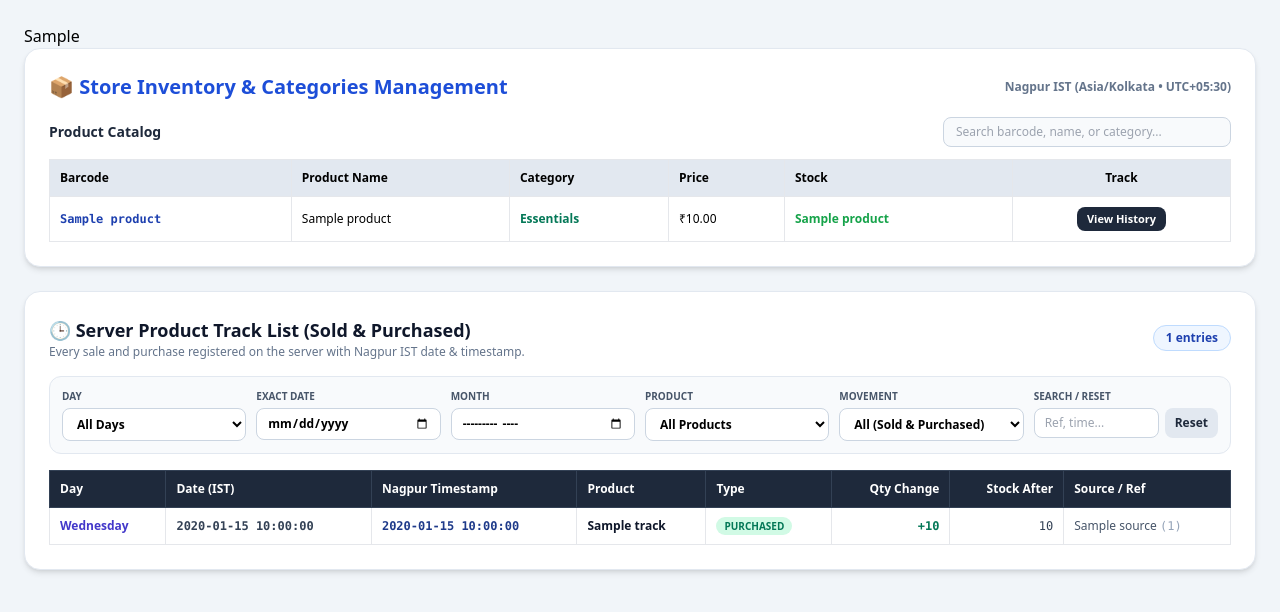
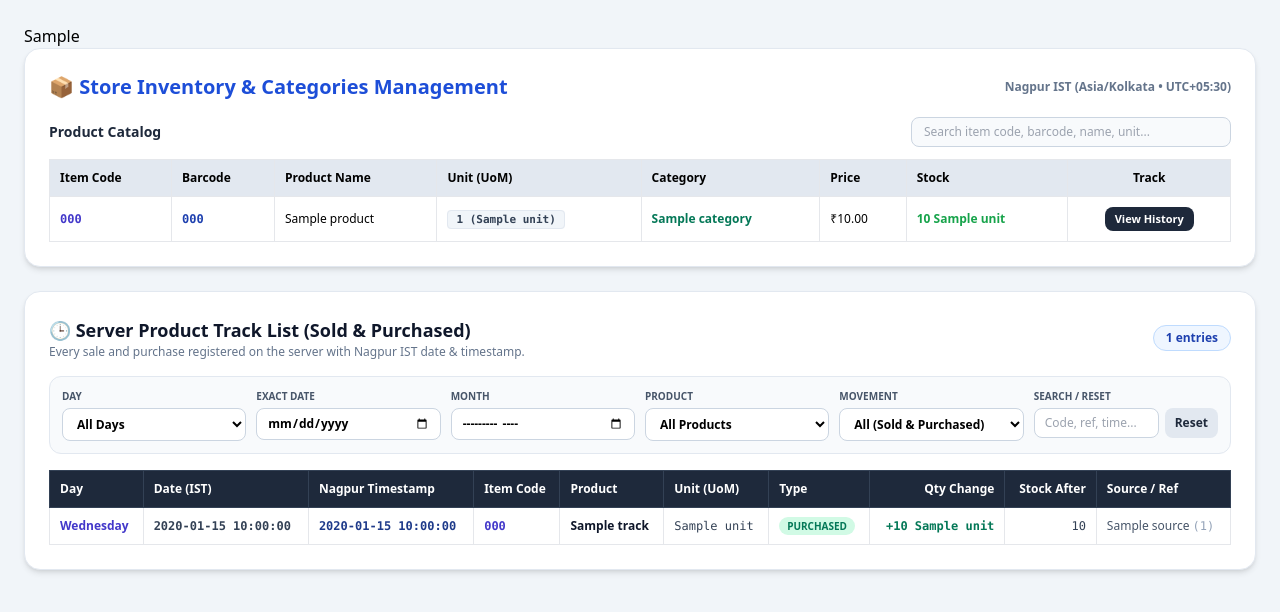
Before and after one commit to yedaboiii/gupta-grocery, a Flask app: template templates/inventory.html in a window 1280 px wide. Shown: the top 612 px of the page. Run offline with Flask 3, Linux system fonts and the light colour scheme; the template is opened without the code that fills it: most values are stand-ins (such as "Sample title", 1, 10 or a date in 2020); some libraries are stand-ins or nearby versions.

Commit message:
Add item code and unit of measurement to inventory catalog and track list

```diff
--- a/templates/inventory.html
+++ b/templates/inventory.html
@@ -104,15 +104,18 @@
 
             <div class="flex flex-col sm:flex-row sm:items-center sm:justify-between gap-2 mb-3">
                 <h3 class="font-bold text-sm text-slate-800">Product Catalog</h3>
-                <input type="text" id="inv_search" onkeyup="filterInventoryTable()" placeholder="Search barcode, name, or category..." class="w-full sm:w-72 px-3 py-1.5 border border-slate-300 rounded-lg text-xs bg-slate-50 focus:bg-white outline-none">
+                <input type="text" id="inv_search" onkeyup="filterInventoryTable()" placeholder="Search item code, barcode, name, unit..." class="w-full sm:w-80 px-3 py-1.5 border border-slate-300 rounded-lg text-xs bg-slate-50 focus:bg-white outline-none">
             </div>
 
+            {% set prod_meta = {} %}
             <div class="overflow-x-auto">
                 <table class="w-full border-collapse border border-slate-200 text-xs">
                     <thead>
                         <tr class="bg-slate-200 text-left">
+                            <th class="p-2.5 border">Item Code</th>
                             <th class="p-2.5 border">Barcode</th>
                             <th class="p-2.5 border">Product Name</th>
+                            <th class="p-2.5 border">Unit (UoM)</th>
                             <th class="p-2.5 border">Category</th>
                             <th class="p-2.5 border">Price</th>
                             <th class="p-2.5 border">Stock</th>
@@ -121,13 +124,27 @@
                     </thead>
                     <tbody id="inventory-tbody">
                         {% for p in products %}
-                        {% set pname = p[2] or '' %}
+                        {% set pid = p['id'] if p['id'] is defined else p[0] %}
+                        {% set pbarcode = p['barcode'] if p['barcode'] is defined else p[1] %}
+                        {% set pname = (p['name'] if p['name'] is defined else p[2]) or '' %}
+                        {% set pprice = p['price'] if p['price'] is defined else p[3] %}
+                        {% set pstock = p['stock'] if p['stock'] is defined else p[4] %}
+                        {% set pcat = (p['category'] if p['category'] is defined else (p[9] if p|length > 9 else 'Essentials')) or 'Essentials' %}
+                        {% set item_code = (p['sku_code'] if (p['sku_code'] is defined and p['sku_code']) else ('SG-%04d'|format(pid|int))) %}
+                        {% set uom_val = (p['unit'] if (p['unit'] is defined and p['unit']) else 'pcs') %}
+                        {% set pack_val = (p['pack_size'] if (p['pack_size'] is defined and p['pack_size']) else '') %}
+                        {% set display_uom = (pack_val ~ ' (' ~ uom_val ~ ')') if (pack_val and pack_val|lower != uom_val|lower) else uom_val %}
+                        {% set _ = prod_meta.update({pname|lower: {'code': item_code, 'uom': display_uom}}) %}
                         <tr class="inv-row hover:bg-slate-50">
-                            <td class="p-2.5 border font-mono font-bold text-blue-800">{{ p[1] or '-' }}</td>
+                            <td class="p-2.5 border font-mono font-bold text-indigo-700">{{ item_code }}</td>
+                            <td class="p-2.5 border font-mono font-bold text-blue-800">{{ pbarcode or '-' }}</td>
                             <td class="p-2.5 border font-medium">{{ pname }}</td>
-                            <td class="p-2.5 border font-semibold text-emerald-700">{{ p[9] if (p|length > 9 and p[9]) else 'Essentials' }}</td>
-                            <td class="p-2.5 border">₹{{ '%.2f'|format((p[3] or 0)|float) }}</td>
-                            <td class="p-2.5 border font-bold text-green-600">{{ p[4] if p[4] is not none else 0 }}</td>
+                            <td class="p-2.5 border font-semibold text-slate-700">
+                                <span class="bg-slate-100 border border-slate-200 px-2 py-0.5 rounded font-mono text-[11px]">{{ display_uom }}</span>
+                            </td>
+                            <td class="p-2.5 border font-semibold text-emerald-700">{{ pcat }}</td>
+                            <td class="p-2.5 border">₹{{ '%.2f'|format((pprice or 0)|float) }}</td>
+                            <td class="p-2.5 border font-bold text-green-600">{{ pstock if pstock is not none else 0 }} {{ uom_val }}</td>
                             <td class="p-2.5 border text-center">
                                 <button type="button" onclick="selectProductTrack('{{ pname | e }}')" class="bg-slate-800 hover:bg-blue-700 text-white px-2.5 py-1 rounded-lg text-[11px] font-bold transition">
                                     View History
@@ -136,7 +153,7 @@
                         </tr>
                         {% else %}
                         <tr>
-                            <td colspan="6" class="p-4 border text-center text-slate-400 font-medium">No products found in inventory.</td>
+                            <td colspan="8" class="p-4 border text-center text-slate-400 font-medium">No products found in inventory.</td>
                         </tr>
                         {% endfor %}
                     </tbody>
@@ -187,8 +204,11 @@
                     <select id="track_product_filter" onchange="filterTrackList()" class="w-full px-2.5 py-1.5 border border-slate-300 rounded-lg text-xs bg-white font-semibold outline-none">
                         <option value="">All Products</option>
                         {% for p in products %}
-                        {% if p[2] %}
-                        <option value="{{ p[2] | e }}">{{ p[2] }}</option>
+                        {% set opt_name = p['name'] if p['name'] is defined else p[2] %}
+                        {% set opt_id = p['id'] if p['id'] is defined else p[0] %}
+                        {% set opt_code = (p['sku_code'] if (p['sku_code'] is defined and p['sku_code']) else ('SG-%04d'|format(opt_id|int))) %}
+                        {% if opt_name %}
+                        <option value="{{ opt_name | e }}">{{ opt_code }} - {{ opt_name }}</option>
                         {% endif %}
                         {% endfor %}
                     </select>
@@ -206,7 +226,7 @@
                 <div>
                     <label for="track_search" class="block text-[10px] font-bold text-slate-600 uppercase mb-1">Search / Reset</label>
                     <div class="flex gap-1.5">
-                        <input type="text" id="track_search" onkeyup="filterTrackList()" placeholder="Ref, time..." class="w-full px-2.5 py-1.5 border border-slate-300 rounded-lg text-xs bg-white outline-none">
+                        <input type="text" id="track_search" onkeyup="filterTrackList()" placeholder="Code, ref, time..." class="w-full px-2.5 py-1.5 border border-slate-300 rounded-lg text-xs bg-white outline-none">
                         <button type="button" onclick="resetTrackFilters()" title="Reset all filters" class="px-2.5 py-1.5 bg-slate-200 hover:bg-slate-300 text-slate-800 rounded-lg text-xs font-bold transition">
                             Reset
                         </button>
@@ -221,7 +241,9 @@
                             <th class="p-2.5 border border-slate-700">Day</th>
                             <th class="p-2.5 border border-slate-700">Date (IST)</th>
                             <th class="p-2.5 border border-slate-700">Nagpur Timestamp</th>
+                            <th class="p-2.5 border border-slate-700">Item Code</th>
                             <th class="p-2.5 border border-slate-700">Product</th>
+                            <th class="p-2.5 border border-slate-700">Unit (UoM)</th>
                             <th class="p-2.5 border border-slate-700">Type</th>
                             <th class="p-2.5 border border-slate-700 text-right">Qty Change</th>
                             <th class="p-2.5 border border-slate-700 text-right">Stock After</th>
@@ -230,17 +252,24 @@
                     </thead>
                     <tbody id="track-tbody">
                         {% for t in tracks or [] %}
+                        {% set t_pid = t['product_id'] if t['product_id'] is defined else t[1] %}
+                        {% set t_pname = (t['product_name'] if t['product_name'] is defined else t[3]) or '' %}
                         {% set mtype = (t['movement_type'] if t['movement_type'] is defined else t[5])|upper %}
                         {% set qty_val = (t['qty_change'] if t['qty_change'] is defined else t[6])|float %}
                         {% set tdate = t['track_date'] if t['track_date'] is defined else t[10] %}
+                        {% set meta = prod_meta.get(t_pname|lower, {}) %}
+                        {% set t_code = (t['item_code'] if (t['item_code'] is defined and t['item_code']) else (meta.get('code') or ('SG-%04d'|format(t_pid|int) if t_pid else '-'))) %}
+                        {% set t_uom = (t['unit'] if (t['unit'] is defined and t['unit']) else (meta.get('uom') or 'pcs')) %}
                         <tr class="track-row hover:bg-slate-50"
-                            data-product="{{ (t['product_name'] if t['product_name'] is defined else t[3]) | e }}"
+                            data-product="{{ t_pname | e }}"
                             data-type="{{ mtype }}"
                             data-date="{{ tdate }}">
                             <td class="track-day-cell p-2.5 border font-semibold text-indigo-700">-</td>
                             <td class="p-2.5 border font-mono font-semibold text-slate-700">{{ tdate }}</td>
                             <td class="p-2.5 border font-mono text-blue-900 font-bold">{{ t['ist_timestamp'] if t['ist_timestamp'] is defined else t[11] }}</td>
-                            <td class="p-2.5 border font-semibold text-slate-900">{{ t['product_name'] if t['product_name'] is defined else t[3] }}</td>
+                            <td class="p-2.5 border font-mono font-bold text-indigo-700">{{ t_code }}</td>
+                            <td class="p-2.5 border font-semibold text-slate-900">{{ t_pname }}</td>
+                            <td class="p-2.5 border font-mono text-slate-700">{{ t_uom }}</td>
                             <td class="p-2.5 border">
                                 {% if mtype == 'SOLD' %}
                                 <span class="bg-rose-100 text-rose-700 px-2 py-0.5 rounded-full font-extrabold text-[10px]">SOLD</span>
@@ -249,7 +278,7 @@
                                 {% endif %}
                             </td>
                             <td class="p-2.5 border text-right font-mono font-bold {% if mtype == 'SOLD' %}text-rose-600{% else %}text-emerald-700{% endif %}">
-                                {{ '%+.2f'|format(qty_val) if (qty_val % 1 != 0) else '%+d'|format(qty_val|int) }}
+                                {{ '%+.2f'|format(qty_val) if (qty_val % 1 != 0) else '%+d'|format(qty_val|int) }} {{ t_uom }}
                             </td>
                             <td class="p-2.5 border text-right font-mono text-slate-700">
                                 {% set sa = t['stock_after'] if t['stock_after'] is defined else t[7] %}
@@ -263,7 +292,7 @@
                         </tr>
                         {% else %}
                         <tr>
-                            <td colspan="8" class="p-5 border text-center text-slate-400 font-medium">No sold or purchased product entries recorded on the server yet.</td>
+                            <td colspan="10" class="p-5 border text-center text-slate-400 font-medium">No sold or purchased product entries recorded on the server yet.</td>
                         </tr>
                         {% endfor %}
                     </tbody>
```
Also changed, not shown: inventory_tracker.py (+48 -4 lines).
